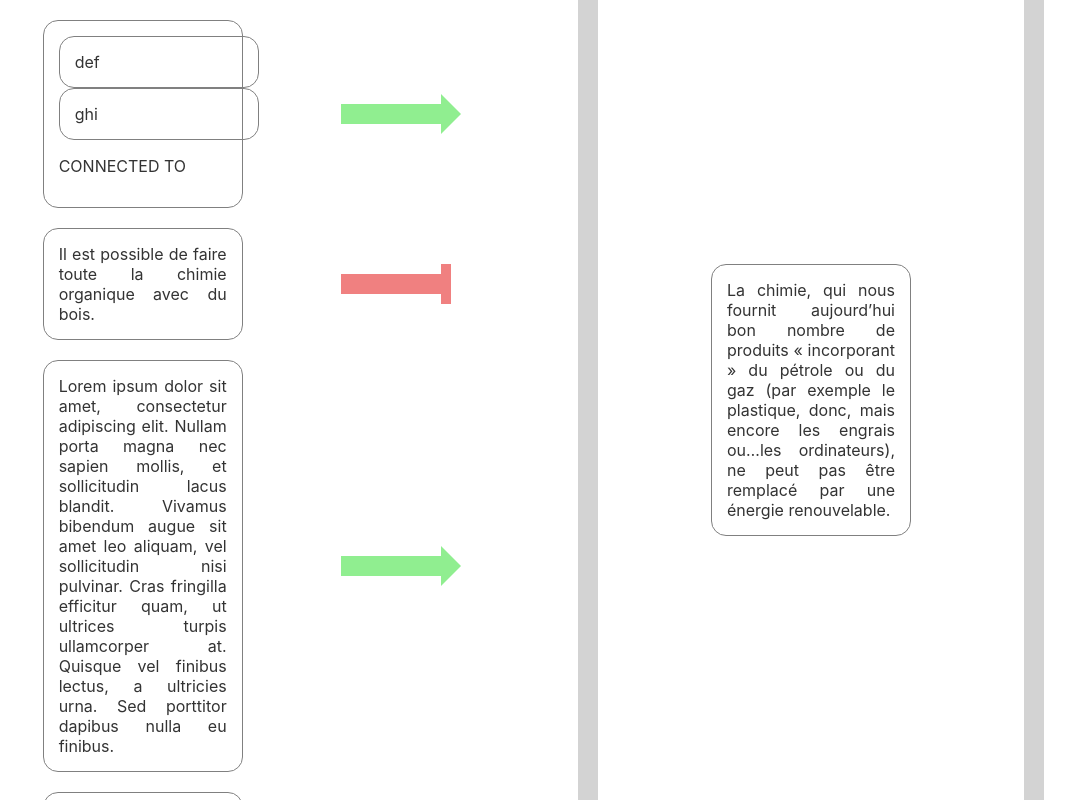
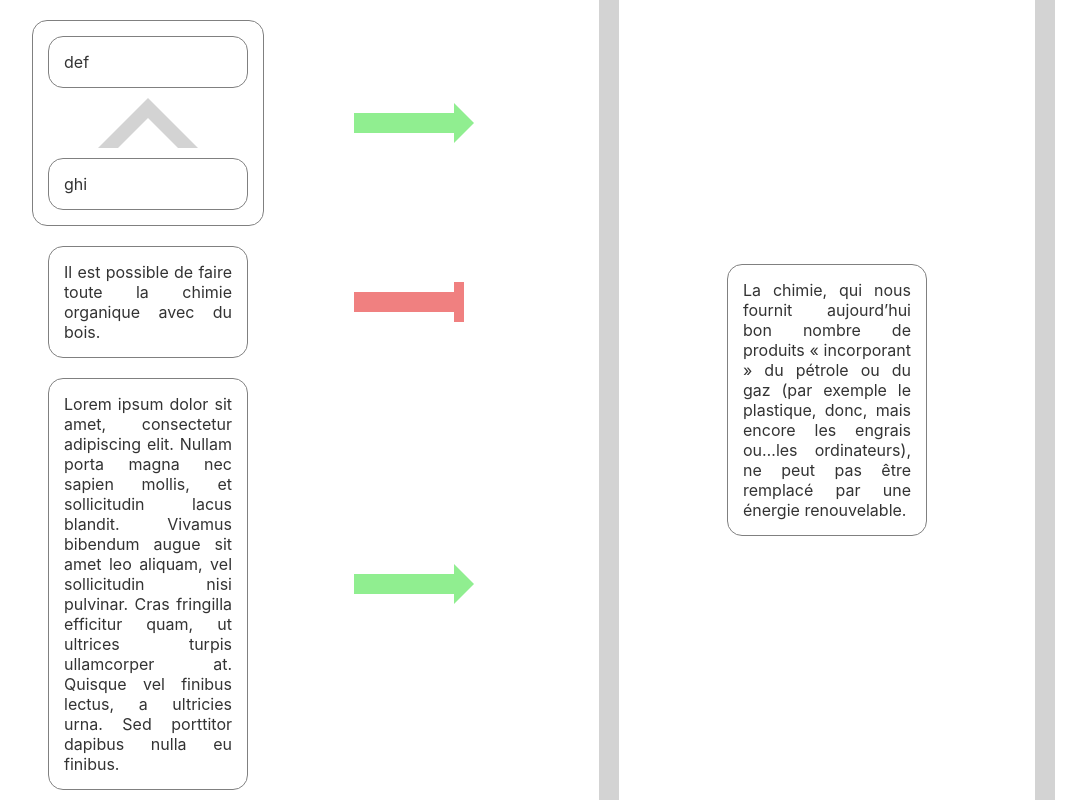
Before and after one commit to laybe/faxiom, a Svelte app: page / in a window 1280 px wide. Shown: the whole page, without its empty margins (9-1095 px from the left). Built offline with nearby package versions, Linux system fonts and the light colour scheme.

Commit message:
Add Connector component

```diff
--- a/src/ConnectedPropositionComponent.svelte
+++ b/src/ConnectedPropositionComponent.svelte
@@ -2,6 +2,7 @@
   import type { ConnectedProposition } from "./model/proposition/ConnectedProposition";
   import type { PropositionUnion } from "./model/proposition/PropositionUnion";
   import PropositionComponent from "./PropositionComponent.svelte";
+  import Connector from "./Connector.svelte";
 
   export let proposition: ConnectedProposition;
   let propositionsList: PropositionUnion[];
@@ -9,19 +10,37 @@
 </script>
 
 <div>
-  {#each propositionsList as propositionItem (propositionItem.id)}
+  {#each propositionsList as propositionItem, i (propositionItem.id)}
+    {#if i !== 0}
+      <Connector type={proposition.connectionType}/>
+    {/if}
     <PropositionComponent proposition={propositionItem}/>
   {/each}
-  <p> CONNECTED TO </p>
 </div>
 
 <style lang="scss">
   div {
     border: 1px solid grey;
     border-radius: 15px;
-    width: 200px;
     padding: 15px;
-    // text-align: justify;
-    // text-justify: inter-word;
+
+    display: flex;
+    flex-direction: row;
+    justify-content: center;
+    align-items: center;
+
+    > :global(div:nth-child(even)) {
+      margin: 0 10px 0 10px;
+    }
+  }
+
+  @media only screen and (min-width: 600px) {
+    div {
+      flex-direction: column;
+
+      > :global(div:nth-child(even)) {
+        margin: 10px 0 10px 0;
+      }
+    }
   }
 </style>
--- /dev/null
+++ b/src/Connector.svelte
@@ -0,0 +1,62 @@
+<script lang="ts">
+import { ConnectionType } from "./model/proposition/ConnectionType";
+  export let type: ConnectionType = ConnectionType.CONJUNCTION;
+</script>
+
+<div class={type + ' container'}>
+  <div class="arrow back"></div>
+  <div class="arrow front"></div>
+</div>
+
+<style lang="scss">
+
+  .container {
+    position: relative;
+    height: 50px;
+    width: 100px;
+  }
+
+  .arrow {
+    position: absolute;
+
+    /* Center */
+    left: 0;
+    right: 0;
+    margin-left: auto;
+    margin-right: auto;
+
+    height: 0px;
+    width: 0px;
+
+    &.back {
+      border: 50px solid transparent;
+    }
+
+    &.front {
+      border: 30px solid transparent;
+    }
+  }
+
+  .conjunction .arrow {
+    bottom: 0px;
+
+    &.back {
+      border-bottom: 50px solid lightgray;
+    }
+    &.front {
+      border-bottom: 30px solid white;
+    }
+  }
+
+  .disjunction .arrow {
+    top: 0px;
+
+    &.back {
+      border-top: 50px solid lightgray;
+    }
+    &.front {
+      border-top: 30px solid white;
+    }
+  }
+
+</style>
--- a/src/model/proposition/ConnectedProposition.ts
+++ b/src/model/proposition/ConnectedProposition.ts
@@ -1,11 +1,8 @@
 import type { Proposition } from "./Proposition";
 import type { PropositionType } from "./PropositionType";
 import type { PropositionUnion } from "./PropositionUnion";
+import type { ConnectionType } from "./ConnectionType";
 
-enum ConnectionType {
-  CONJUNCTION = 'conjunction',
-  DISJUNCTION = 'disjunction'
-}
 export interface ConnectedProposition extends Proposition {
   type: PropositionType.CONNECTION;
   connectionType: ConnectionType;
--- /dev/null
+++ b/src/model/proposition/ConnectionType.ts
@@ -0,0 +1,4 @@
+export enum ConnectionType {
+  CONJUNCTION = 'conjunction',
+  DISJUNCTION = 'disjunction'
+}
```
